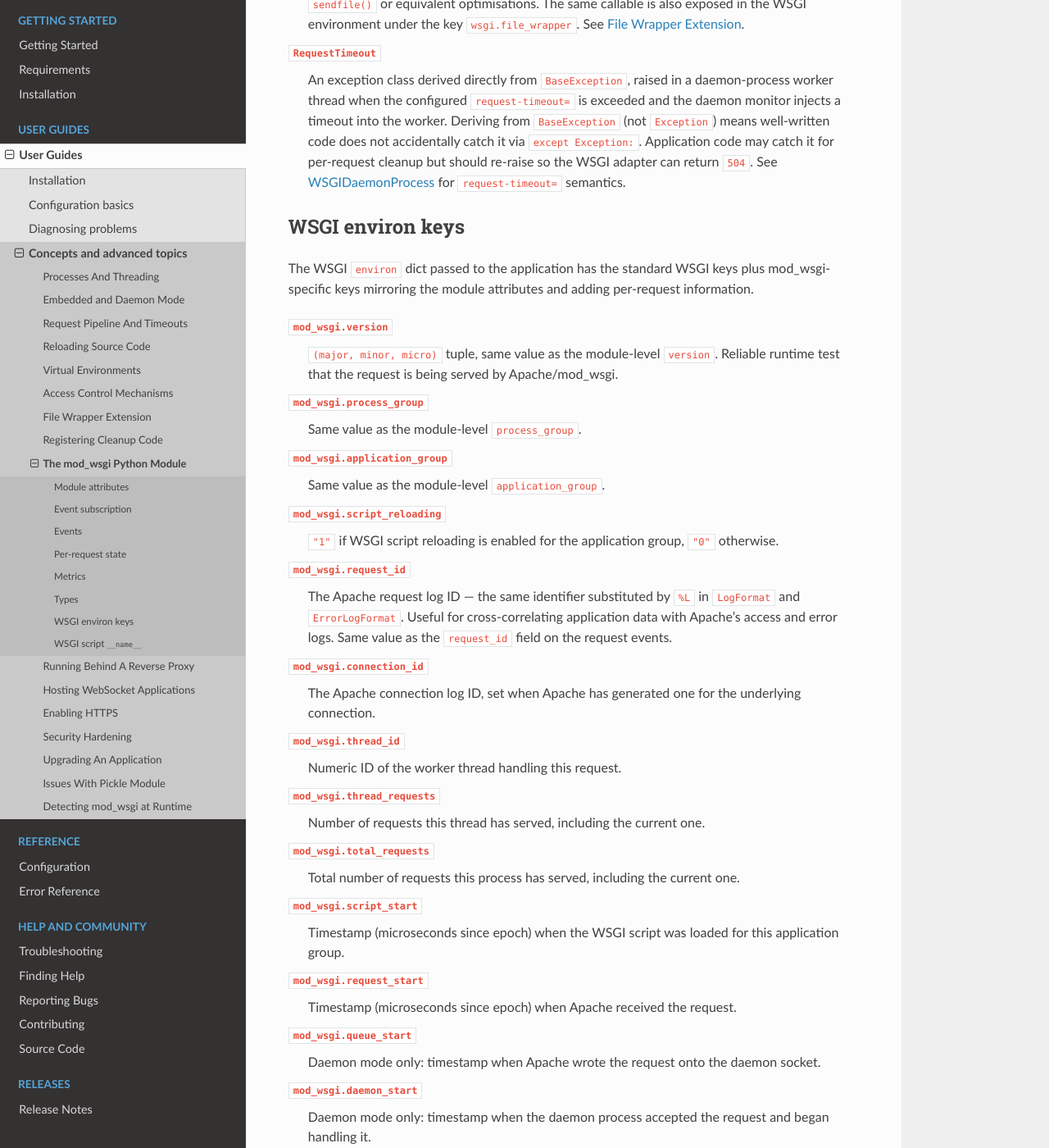
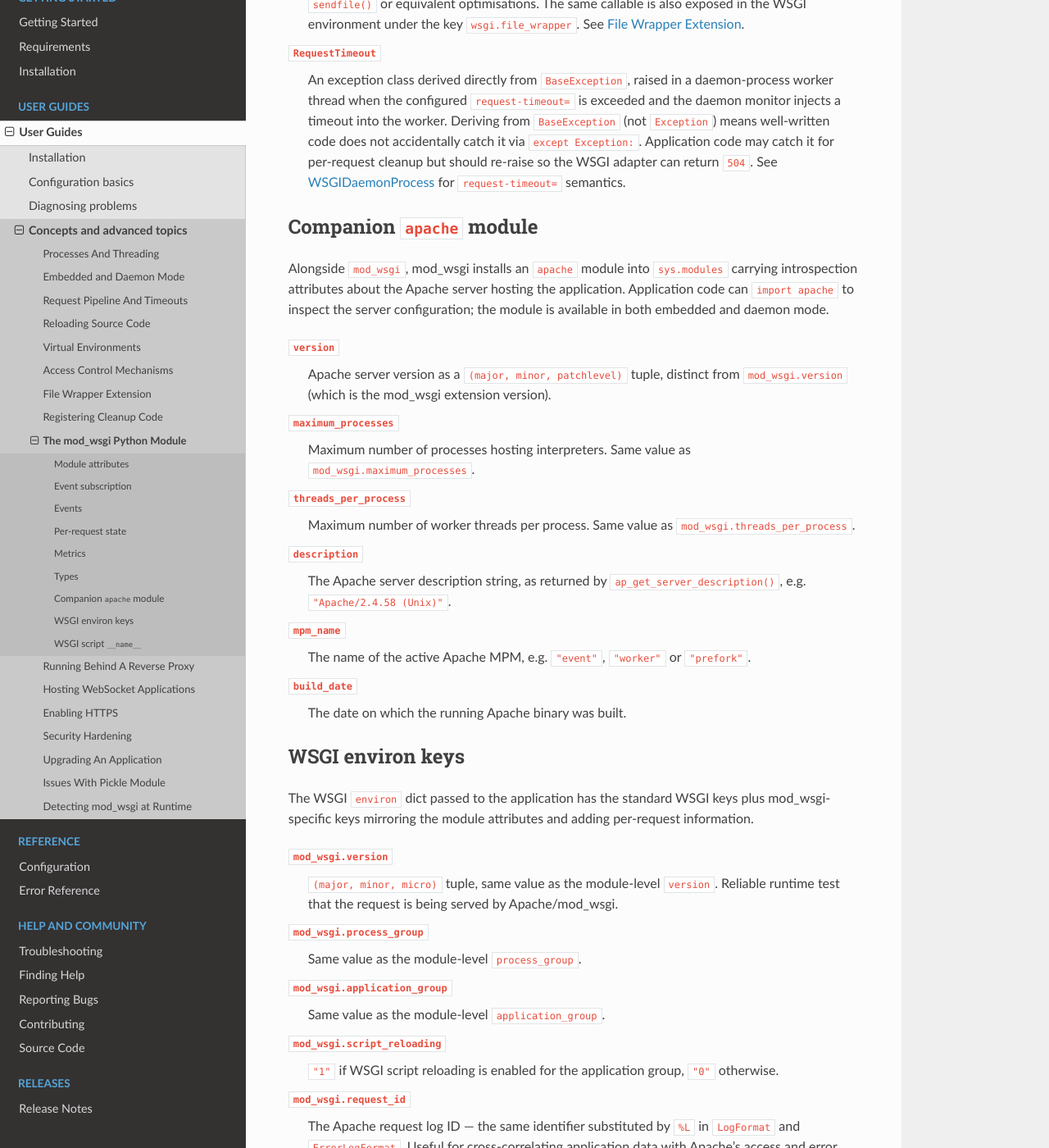
Before and after one commit to GrahamDumpleton/mod_wsgi, a Sphinx documentation site: the page built from docs/user-guides/mod-wsgi-python-module.rst, in a window 1280 px wide and 1400 px high, scrolled down 4044 px. Shown: the whole window at 82% size. Built offline with Sphinx 7.4.7 and the Read the Docs theme 3.1.0, drawn with Linux system fonts in a browser that asks for light colours.

Commit message:
Document the companion apache module on the mod_wsgi Python module page.

```diff
--- a/docs/user-guides/mod-wsgi-python-module.rst
+++ b/docs/user-guides/mod-wsgi-python-module.rst
@@ -223,6 +223,39 @@ Types
    :doc:`../configuration-directives/WSGIDaemonProcess` for
    ``request-timeout=`` semantics.
 
+Companion ``apache`` module
+---------------------------
+
+Alongside ``mod_wsgi``, mod_wsgi installs an ``apache`` module
+into ``sys.modules`` carrying introspection attributes about the
+Apache server hosting the application. Application code can
+``import apache`` to inspect the server configuration; the module
+is available in both embedded and daemon mode.
+
+``version``
+   Apache server version as a ``(major, minor, patchlevel)``
+   tuple, distinct from ``mod_wsgi.version`` (which is the
+   mod_wsgi extension version).
+
+``maximum_processes``
+   Maximum number of processes hosting interpreters. Same value
+   as ``mod_wsgi.maximum_processes``.
+
+``threads_per_process``
+   Maximum number of worker threads per process. Same value as
+   ``mod_wsgi.threads_per_process``.
+
+``description``
+   The Apache server description string, as returned by
+   ``ap_get_server_description()``, e.g. ``"Apache/2.4.58 (Unix)"``.
+
+``mpm_name``
+   The name of the active Apache MPM, e.g. ``"event"``,
+   ``"worker"`` or ``"prefork"``.
+
+``build_date``
+   The date on which the running Apache binary was built.
+
 WSGI environ keys
 -----------------
 
```
